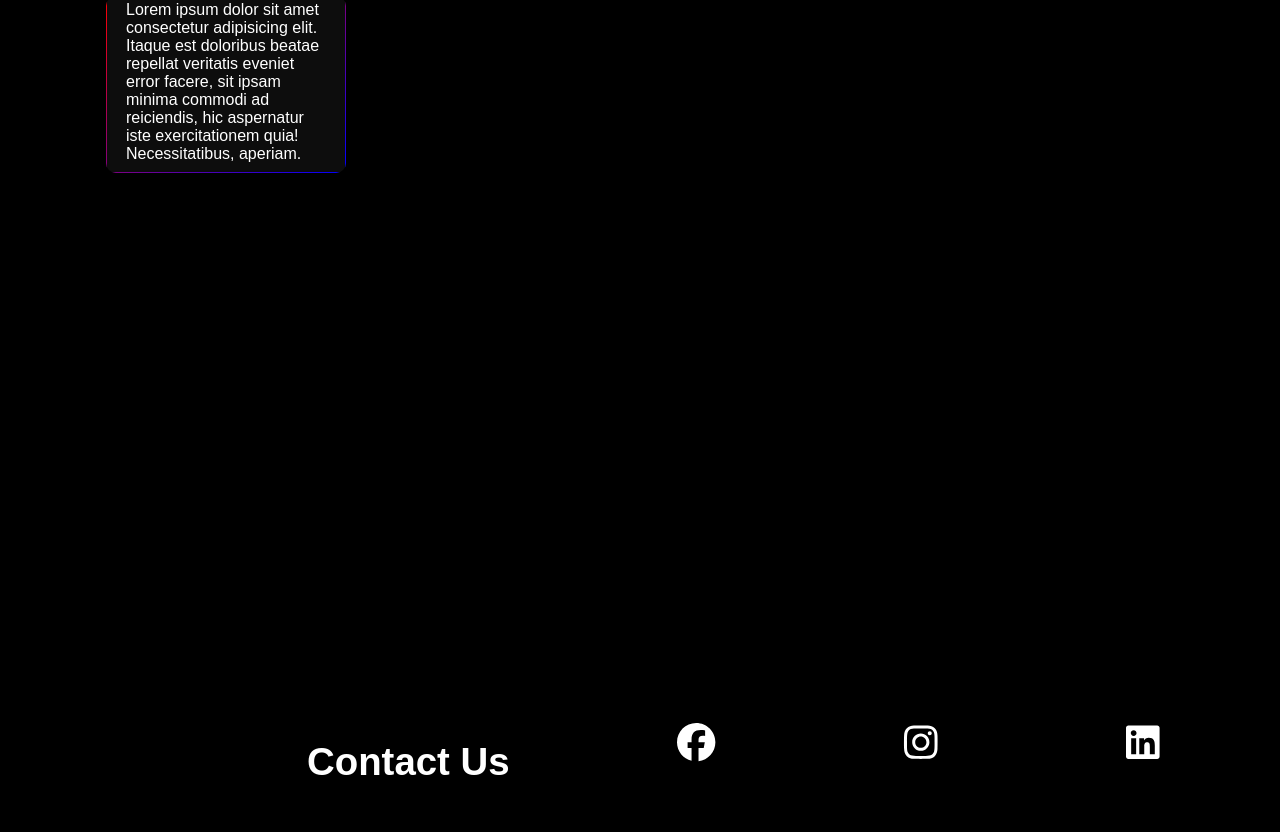
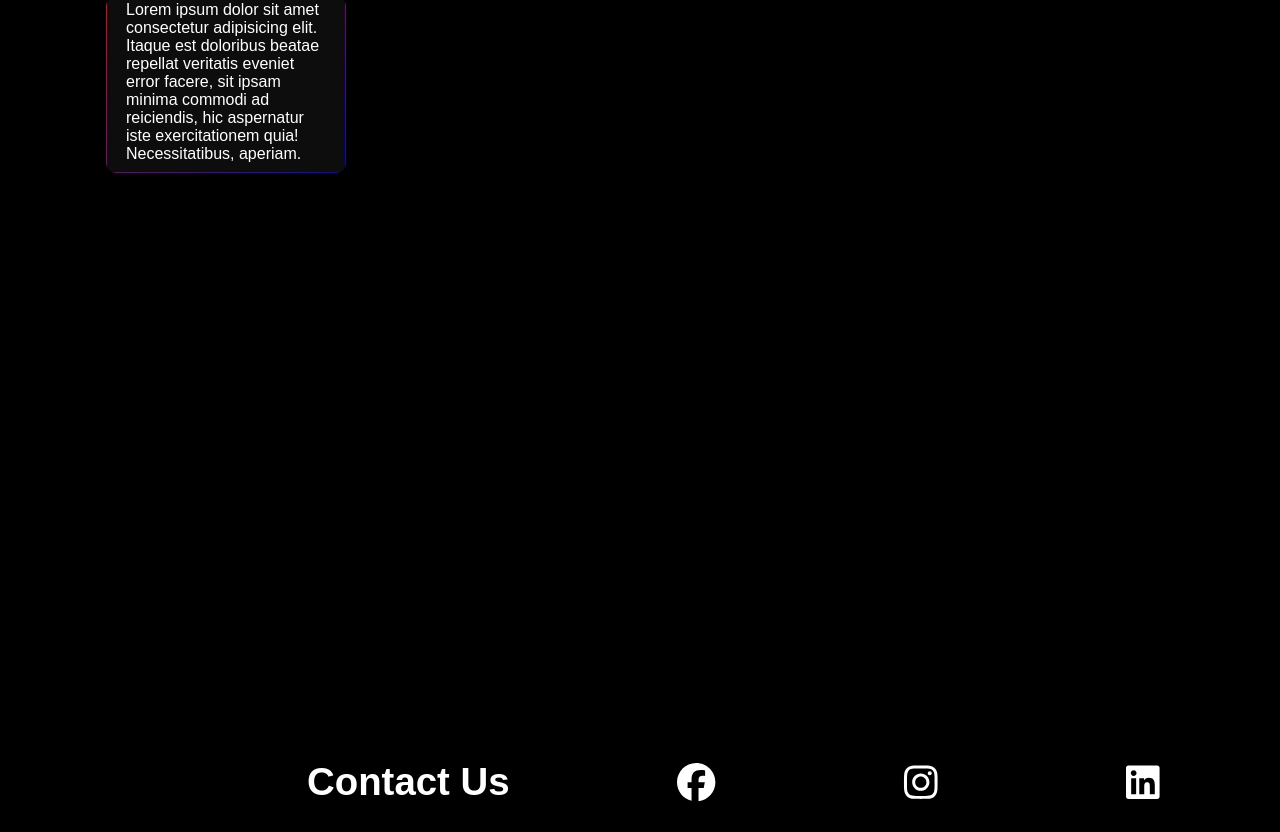
Before and after one commit to div02-afk/GDXR-website, a React (Vite) app in the folder client/: page / in a window 1280 px wide. Shown: the part 928-1760 px from the top of the page. Before the commit the page ends 1720 px from the top, so only its background shows below. Built offline with nearby package versions, Linux system fonts and the light colour scheme; a web font is replaced by a local one.

Commit message:
"getting there"

```diff
--- a/client/src/pages/event.css
+++ b/client/src/pages/event.css
@@ -67,7 +67,7 @@ body {
 }
 
 .title {
-  margin-top: 5vh;
+  /* margin-top: 5vh; */
   margin-left: 4rem;
   width: 100%;
   height: fit-content;
--- a/client/src/pages/home.css
+++ b/client/src/pages/home.css
@@ -1,12 +1,14 @@
 .landing{
   width: 100%;
+  margin-top: 5vh;
   /* height: 100vh; */
   /* display: flex; */
   /* flex-direction: column; */
   /* justify-content: center; */
 }
 
-.home,.about {
+.about,.home {
+
   display: flex;
   margin: 0;
   padding: 0;
@@ -34,7 +36,7 @@ body{
 
 }
 .title {
-  margin-top: 5vh;
+  /* margin-top: 5vh; */
   margin-left: 4rem;
   max-width: 60%;
   min-width: max-content;
@@ -47,6 +49,11 @@ body{
   color: white;
   font-size: 10px;
 }
+.contact{
+  margin-left: 1rem;
+  margin:0;
+
+}
 .footer{
   width: 90%;
   height: 100px;
@@ -58,10 +65,7 @@ body{
   font-size: 1.2em;
   font-weight: 700;
 }
-.contact{
-  margin-left: 1rem;
 
-}
 .contactUsContent{
   width: 90%;
   height: 100%;
@@ -138,6 +142,9 @@ body{
   .contentText{
     width: 80%;
   }
+  .home{
+    height: unset ;
+  }
   .title {
     /* margin-top: 500px; */
     font-size: 20px;
```
